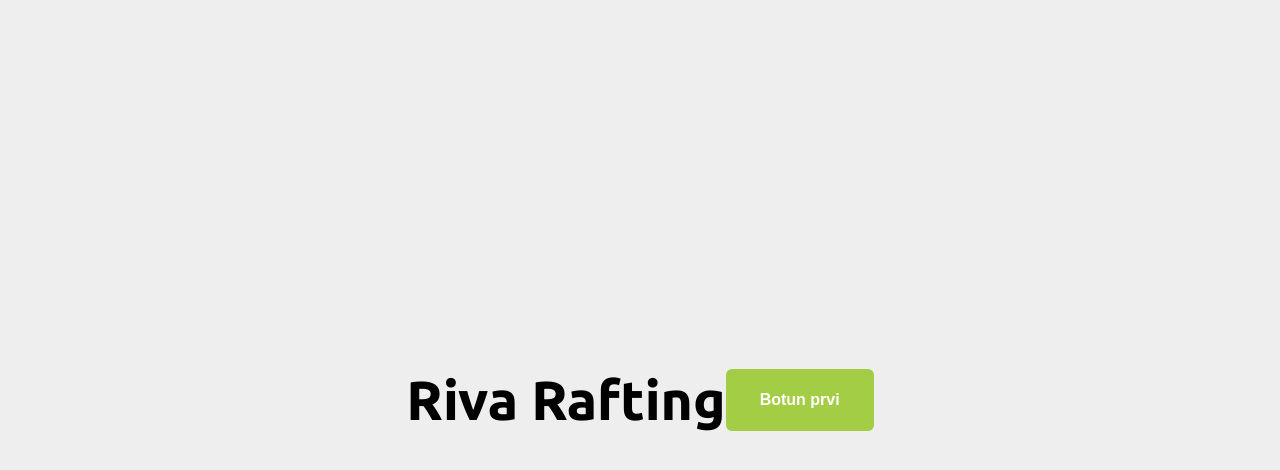
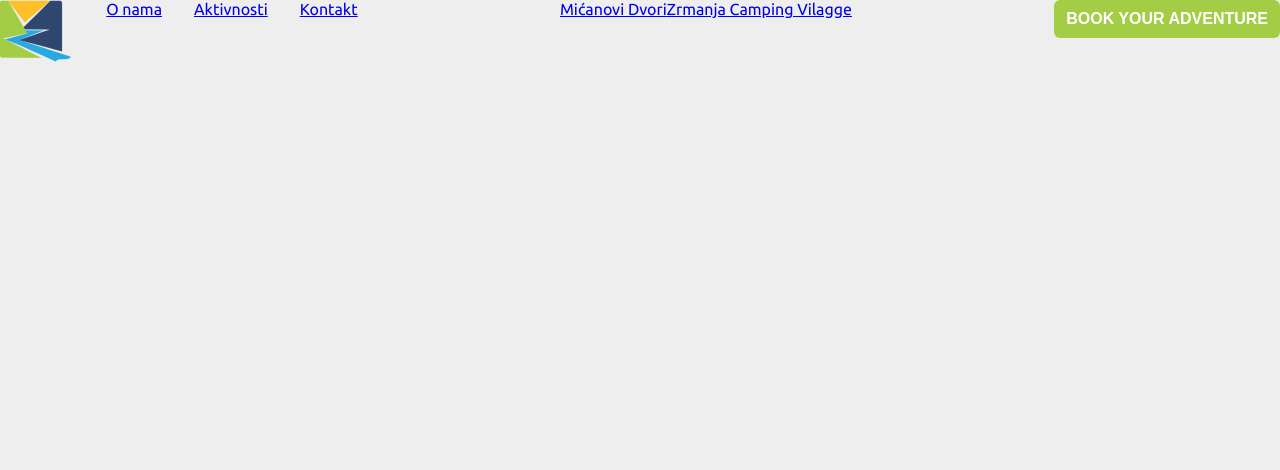
Before and after one commit to sutra-rudi/riva-rafting-web, a Next.js app: page / in a window 1280 px wide. Shown: the top 470 px of the page. Built offline with nearby package versions, Linux system fonts and the light colour scheme.

Commit message:
working on navbar

```diff
--- a/src/app/components/AppButton.tsx
+++ b/src/app/components/AppButton.tsx
@@ -2,12 +2,15 @@
 import styles from '../styles/appButton.module.scss';
 interface ButtonProps {
   content: string;
+  isNav: boolean;
 }
 
 const AppButton = (props: ButtonProps) => {
-  const { content } = props;
+  const { content, isNav } = props;
 
-  return <button className={styles.appButton}>{content}</button>;
+  return (
+    <button className={isNav ? `${styles.appButton} ${styles.navButton}` : ` : ${styles.appButton}`}>{content}</button>
+  );
 };
 
 export default AppButton;
--- /dev/null
+++ b/src/app/components/AppHeader.tsx
@@ -0,0 +1,50 @@
+import Link from 'next/link';
+import React from 'react';
+import AppLogo from '../img/APP_LOGO.png';
+import Image from 'next/image';
+const navLinksOne: string[] = ['O nama', 'Aktivnosti', 'Kontakt'];
+const navLinksTwo: string[] = ['Mićanovi Dvori', 'Zrmanja Camping Vilagge'];
+import styles from '../styles/appHeader.module.scss';
+import AppButton from './AppButton';
+const AppHeader = () => {
+  const HeaderBaseOne = () => {
+    return (
+      <div className={styles.navLeft}>
+        {navLinksOne.map((link) => (
+          <Link key={link} href={'#'}>
+            {link}
+          </Link>
+        ))}
+      </div>
+    );
+  };
+
+  const HeaderBaseTwo = () => {
+    return (
+      <div>
+        {navLinksTwo.map((link) => (
+          <Link key={link} href={'#'}>
+            {link}
+          </Link>
+        ))}
+      </div>
+    );
+  };
+
+  {
+    /* <span className='separator'>|</span>; */
+  }
+  return (
+    <nav className={styles.navParent}>
+      <div className={styles.navLeftParent}>
+        <Image src={AppLogo} alt='app logo' />
+        <HeaderBaseOne />
+      </div>
+
+      <HeaderBaseTwo />
+      <AppButton isNav content='BOOK YOUR ADVENTURE' />
+    </nav>
+  );
+};
+
+export default AppHeader;
--- a/src/app/page.tsx
+++ b/src/app/page.tsx
@@ -1,10 +1,9 @@
-import AppButton from './components/appButton';
+import AppHeader from './components/AppHeader';
 import styles from './styles/page.module.scss';
 export default function Home() {
   return (
     <main className={styles.homeMain}>
-      <h2 className={styles.pageTitle}>Riva Rafting</h2>
-      <AppButton content='Botun prvi' />
+      <AppHeader />
     </main>
   );
 }
--- a/src/app/styles/appButton.module.scss
+++ b/src/app/styles/appButton.module.scss
@@ -19,3 +19,9 @@
     color: $zelenaGlavna;
   }
 }
+
+.navButton {
+  line-height: 100%;
+  height: 38px;
+  padding: 0.5em 0.75em;
+}
--- /dev/null
+++ b/src/app/styles/appHeader.module.scss
@@ -0,0 +1,16 @@
+@import 'main.scss';
+
+.navParent {
+  display: flex;
+  justify-content: space-between;
+}
+
+.navLeftParent {
+  display: flex;
+  gap: 2.2rem;
+}
+
+.navLeft {
+  display: flex;
+  gap: 2em;
+}
--- a/src/app/styles/page.module.scss
+++ b/src/app/styles/page.module.scss
@@ -3,10 +3,6 @@
 .homeMain {
   min-height: 100dvh;
   background-color: $svijetloSiva;
-
-  display: flex;
-  place-items: center;
-  justify-content: center;
 }
 
 .pageTitle {
```
Also changed, not shown: src/app/img/APP_LOGO.png (added).
